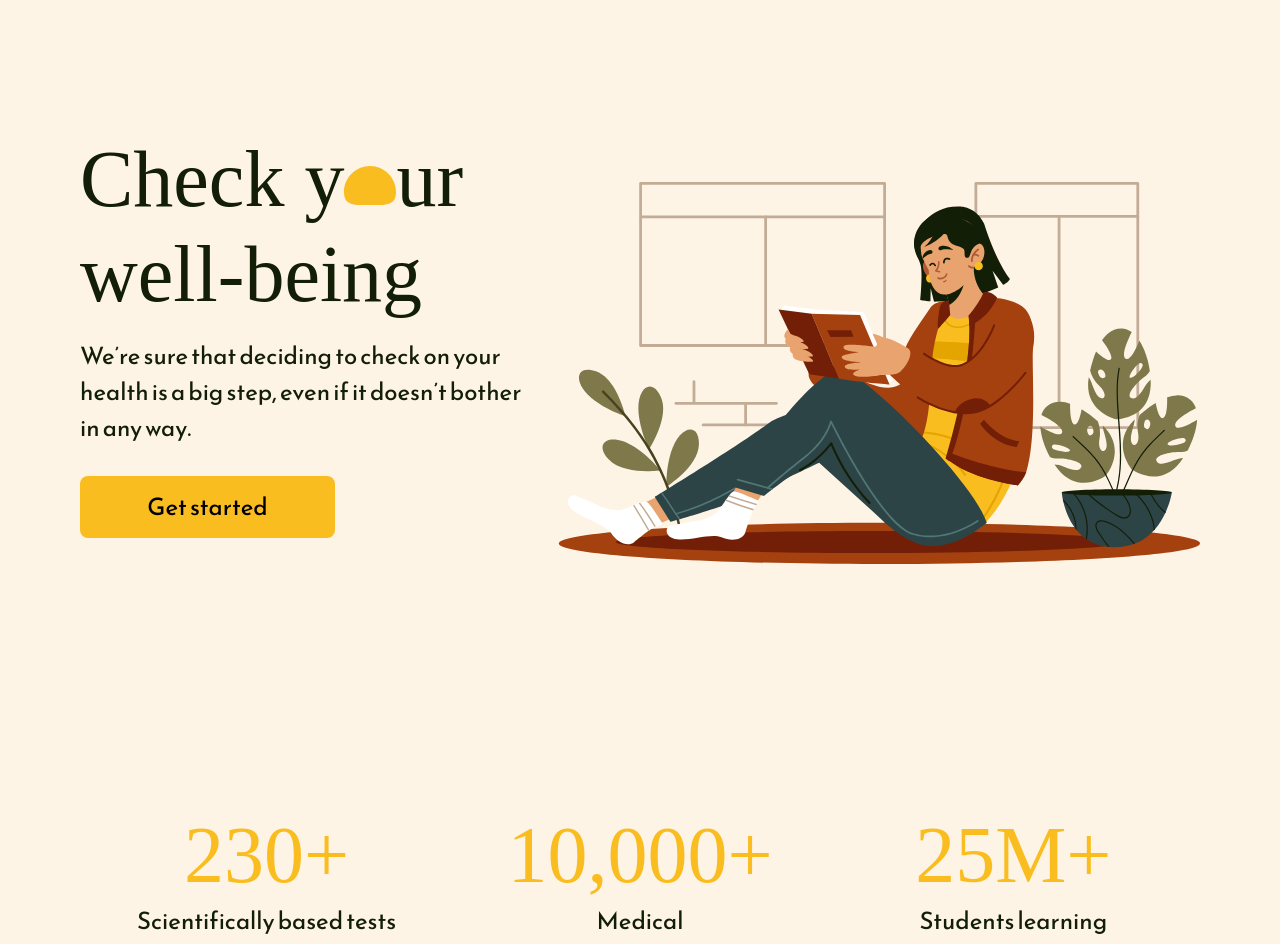
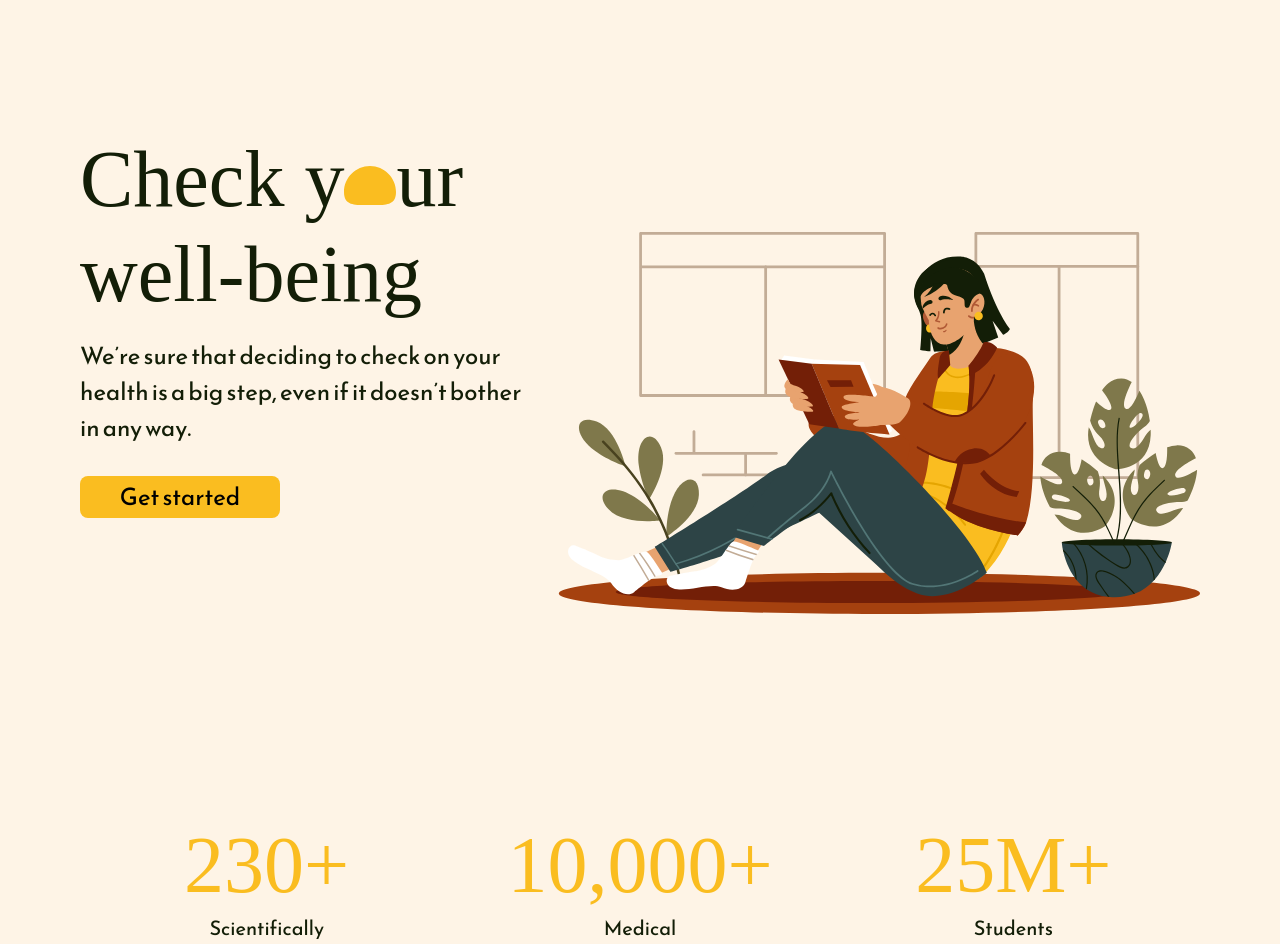
Before and after one commit to ann-kar/ak-medli, a React (Create React App) app: page / in a window 1280 px wide. Shown: the part 100-1044 px from the top of the page. Built offline with nearby package versions, Linux system fonts and the light colour scheme; a web font is replaced by a local one.

Commit message:
Front, Stats: media adjustments

```diff
--- a/src/pages/Home/Front/Front.js
+++ b/src/pages/Home/Front/Front.js
@@ -11,9 +11,9 @@ function Front() {
                 <img className="Front__banner__image" src={hero} alt="woman reading & smiling"/>
             </div>
             <div className="Front__main">
-                <h1 className="Front__main__title">Check y
+                <h1 className="Front__main__title">Check <span className="nobr">y
                     <img className="Front__main__title__accent" src={ellipse} alt="ellipse"/>
-                    ur well-being</h1>
+                    ur</span> well-being</h1>
                 <h2 className="Front__main__description">We’re sure that deciding to check on your health is a big step,
                     even
                     if it doesn’t bother in any way. </h2>
--- a/src/pages/Home/Front/Front.scss
+++ b/src/pages/Home/Front/Front.scss
@@ -39,12 +39,32 @@
     }
   }
 
-  @include over850() {
+  @include over400() {
 
     &__banner {
+      max-width: calc(540px - 48px);
+      margin: 0 auto 36px auto;
+    }
+
+    &__main__title, &__main__description {
+      max-width: 400px;
+    }
+
+    &__main__button {
+      max-width: 255px;
+    }
+
+    }
+
+  @include over650() {
+
+    &__banner {
+
       width: 60%;
+      max-width: none;
       order: 2;
-      padding-top: $section-margin;
+      padding-top: $section-margin * 1.5;
+      margin-bottom: 0;
     }
 
     &__main {
@@ -52,8 +72,49 @@
       width: 40%;
       align-self: flex-start;
 
+      &__title, &__description {
+        max-width: 100%;
+      }
+      &__title {
+        font-size: 40px;
+        line-height: 40px * 1.17;
+      }
+      &__description {
+        font-size: 20px;
+        line-height: 20px * 1.5;
+      }
       &__button {
-        width: 255px;
+        width: 200px;
+        height: 42px;
+      }
+    }
+  }
+
+
+  @include over850() {
+
+    &__banner {
+
+      width: 60%;
+      order: 2;
+      padding-top: $section-margin * 2;
+      margin-bottom: 0;
+      margin-left: 0;
+      margin-right: 0;
+
+      &__image {
+        width: 100%;
+
+      }
+    }
+
+    &__main {
+      order: 1;
+      width: 40%;
+      align-self: flex-start;
+
+      &__title, &__description {
+        max-width: 100%;
       }
     }
   }
@@ -64,6 +125,7 @@
 
       &__title {
         @include sectionTitleLarge();
+
         &__accent {
           margin-left: 0;
           height: $font-size * 2;
--- a/src/pages/Home/Stats/StatsItem/StatsItem.scss
+++ b/src/pages/Home/Stats/StatsItem/StatsItem.scss
@@ -31,14 +31,46 @@
     padding-right: $font-size * 2;
   }
 
+  @include over540() {
+
+    width: calc(540px - 48px);
+
+    &__title {
+      width: 50%;
+      font-size: 70px;
+      display: flex;
+      justify-content: flex-end;
+    }
+    &__description {
+      width: 50%;
+      display: flex;
+      justify-content: flex-start;
+      text-align: left;
+      padding-left: 1rem;
+      padding-right: 1rem;
+    }
+    padding-bottom: 36px;
+  }
+
   @include over850() {
+
     width: 33%;
     padding-bottom: 0;
+    justify-content: center;
+
+    & > * {
+      width: 100%;
+      text-align: center;
+      justify-content: center;
+    }
+
+    &__title {
+      font-size: 80px;
+    }
+
+    &__description {
+      max-width: 110px;
+
+    }
   }
-
-  &__description {
-    @include sectionDescriptionLarge();
-    padding: 0 $section-margin;
-  }
-
 }
--- a/src/styles/global.scss
+++ b/src/styles/global.scss
@@ -13,3 +13,7 @@
     margin-right: auto;
   }
 }
+
+.nobr {
+  white-space:nowrap;
+}
```
